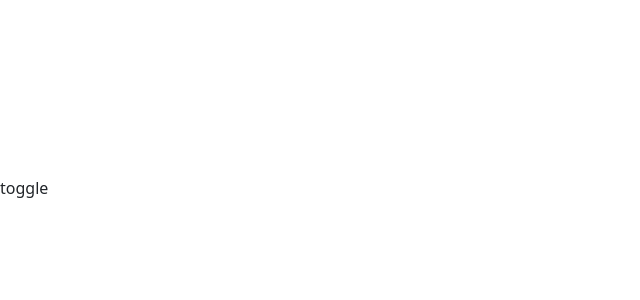
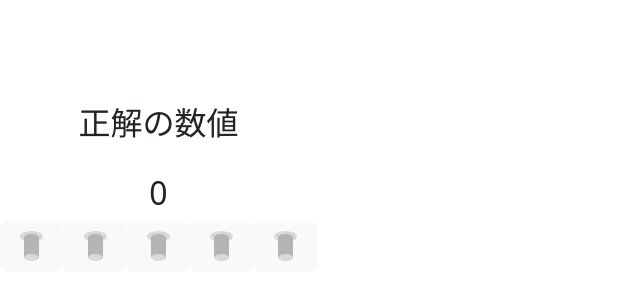
Before and after one commit to ProjectGimmit/settingPages, a React (Vite) app: page /config/toggle in a window 1280 px wide. Shown: the part 212-512 px from the top of the page, without its empty margins (0-640 px from the left). Built offline with nearby package versions, Linux system fonts and the light colour scheme.

Commit message:
Recoil実装前toggleコンポーネント

```diff
--- /dev/null
+++ b/src/componets/toggle.css
@@ -0,0 +1,3 @@
+.toggle {
+    text-align: center;
+}
--- a/src/componets/toggle.tsx
+++ b/src/componets/toggle.tsx
@@ -1,9 +1,54 @@
-import React from 'react'
+import React, { useState } from 'react'
+import './toggle.css'
 
-const toggle = () => {
+const Toggle: React.FC = () => {
+
+  const [counts, setCount] = useState([false, false, false, false, false]);
+  const values = [16, 8, 4, 2, 1];
+
+  const handleClick = (index: number) => {
+    const newCount = [...counts];
+    newCount[index] = !newCount[index];
+    setCount(newCount);
+  }
+
+  const calculateSum = (): number => {
+    let sum = 0;
+    for (let i = 0; i < counts.length; i++) {
+      if (counts[i]) {
+        sum += values[i];
+      }
+    }
+    return sum;
+  }
+
   return (
-    <div>toggle</div>
+    <div className='toggle'>
+      <h2>正解の数値</h2><br />
+      <h2>{calculateSum().toString()}</h2>
+      <div>
+        {values.map((_value, index) => (
+          <button key={index} onClick={() => handleClick(index)}>
+            {counts[index] ? (
+              <svg xmlns="http://www.w3.org/2000/svg" width="23" height="30" viewBox="0 0 23 30" fill="none">
+                <ellipse cx="11.5" cy="24.5" rx="11.5" ry="5.5" fill="#D9D9D9"/>
+                <rect x="4" y="3" width="15" height="21" fill="#B4B4B4"/>
+                <ellipse cx="11.5" cy="3.5" rx="7.5" ry="3.5" fill="#D9D9D9"/>
+                <ellipse cx="11.5" cy="23.5" rx="7.5" ry="3.5" fill="#B4B4B4"/>
+              </svg>
+            ) : (
+              <svg xmlns="http://www.w3.org/2000/svg" width="23" height="30" viewBox="0 0 23 30" fill="none">
+                <ellipse cx="11.5" cy="5.5" rx="11.5" ry="5.5" transform="rotate(-180 11.5 5.5)" fill="#D9D9D9"/>
+                <rect x="19" y="27" width="15" height="21" transform="rotate(-180 19 27)" fill="#B4B4B4"/>
+                <ellipse cx="11.5" cy="26.5" rx="7.5" ry="3.5" transform="rotate(-180 11.5 26.5)" fill="#D9D9D9"/>
+                <ellipse cx="11.5" cy="6.5" rx="7.5" ry="3.5" transform="rotate(-180 11.5 6.5)" fill="#B4B4B4"/>
+              </svg>
+            )}
+          </button>
+        ))}
+      </div>
+    </div>
   )
 }
 
-export default toggle
+export default Toggle
```
